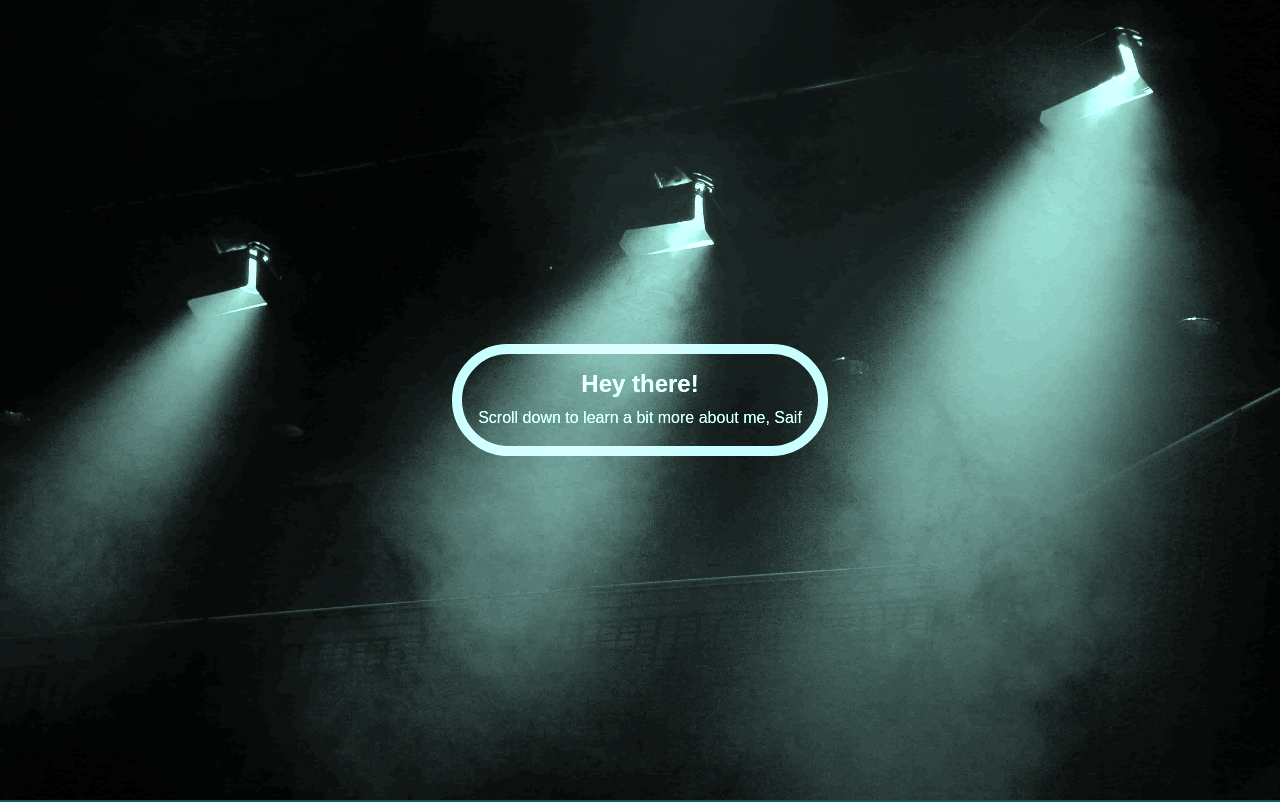
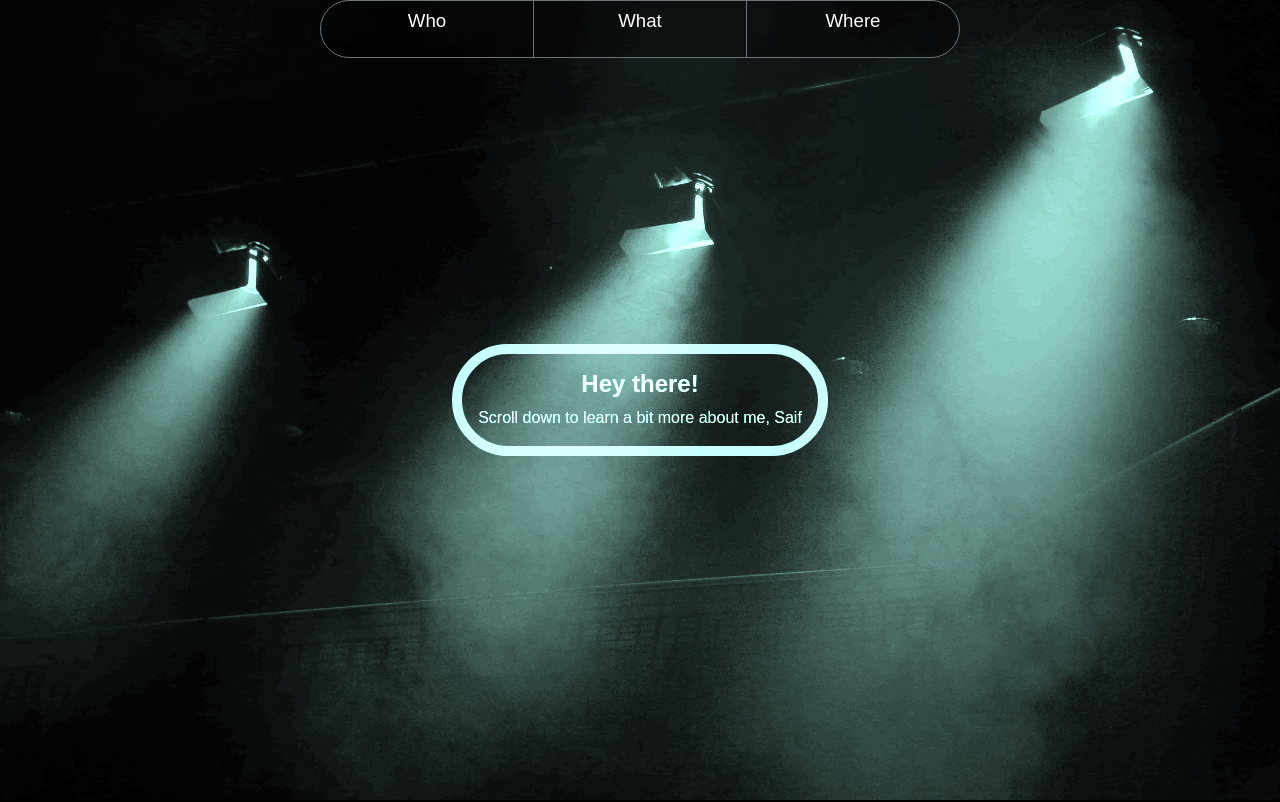
Before and after one commit to kholysa/website, a React (Create React App) app: page / in a window 1280 px wide. Shown: the top 802 px of the page. Built offline with nearby package versions, Linux system fonts and the light colour scheme.

Commit message:
Menu and stuff

```diff
--- a/src/Style/App.css
+++ b/src/Style/App.css
@@ -8,7 +8,7 @@ body, html {
 .App-Img {
     /*background: url("../Images/circuit.jpg") no-repeat fixed center ;*/
     /*background-size: cover;*/
-    background-color: #0c5460;
+    background-color: #000000;
     /*filter: sepia(1) hue-rotate(120deg);*/
     /*height: 100vh;*/
 
@@ -23,6 +23,7 @@ body, html {
 
 .App-header {
   display: flex;
+  flex-direction: column;
   justify-content: flex-start;
   padding: 20px 20px;
 }
--- a/src/Style/Buttons.css
+++ b/src/Style/Buttons.css
@@ -1,15 +1,14 @@
-.Menus {
-    display: flex;
-    flex-grow: 4;
-    justify-content: space-around;
-    align-items: flex-end;
-    color: #38524f;
-
+div > .Menus {
+    color: white;
+    width: 50%;
+    position: fixed;
+    margin-left: -25%;
+    z-index: 1;
 }
 div > .button-menus {
-    background-color: transparent;
+    background-color: rgba(0, 0, 0, 0.4);
     cursor: default;
-    flex-basis: auto;
-    width: 33.33%;
-    border: 0;
+    width: 100%;
+    border-radius: 100px;
+    font-size: 14pt;
 }
--- a/src/Style/TheatreImage.css
+++ b/src/Style/TheatreImage.css
@@ -4,6 +4,7 @@
     background-size: cover;
     height: 100vh;
     display: flex;
+    flex-direction: column;
     align-items: center;
     justify-content: center;
 }
@@ -14,9 +15,3 @@
     border:10px solid rgba(255,255,255,0.8);
     border-radius: 100px;
 }
-
-.Side-scroll {
-    color: white;
-    /*position: fixed;*/
-    margin-right: auto;
-}
--- a/src/Style/Who.css
+++ b/src/Style/Who.css
@@ -1,5 +1,3 @@
-
-
 .text {
     border: rgba(255,255,255,0.8) 10px solid;
     background: rgba(10,10,10,0.8);
--- a/src/Header/Menus.js
+++ b/src/TheatreImage/Menus.js
@@ -20,7 +20,7 @@ class WhoButton extends Component {
         return (
             <Link className="button-menus btn btn-secondary" activeClass="active" to="who-element" spy={true} smooth={true} offset={50} duration={500} >
                 <div>
-                    <h3>Who</h3>
+                    <p>Who</p>
                 </div>
             </Link>
         );
@@ -32,7 +32,7 @@ class WhatButton extends Component {
         return (
             <Link className="button-menus btn btn-secondary" activeClass="active" to="what-element" spy={true} smooth={true} offset={50} duration={500} >
                 <div>
-                    <h3>What</h3>
+                    <p>What</p>
                 </div>
             </Link>
         );
@@ -44,7 +44,7 @@ class WhereButton extends Component {
         return (
             <Link className="button-menus btn btn-secondary" activeClass="active" to="where-element" spy={true} smooth={true} offset={50} duration={500} >
                 <div>
-                    <h3>Where</h3>
+                    <p>Where</p>
                 </div>
             </Link>
         );
--- a/src/TheatreImage/index.js
+++ b/src/TheatreImage/index.js
@@ -1,15 +1,19 @@
 import React, { Component } from 'react';
 import '../Style/TheatreImage.css'
+import Menus from './Menus'
 
 class App extends Component {
     render() {
         return (
+<div>
+    <Menus/>
             <div className="Theatre-image">
                 <div className="Intro-text">
                     <h4><b>Hey there!</b></h4>
                     Scroll down to learn a bit more about me, Saif
                 </div>
             </div>
+</div>
         );
     }
 }
```
